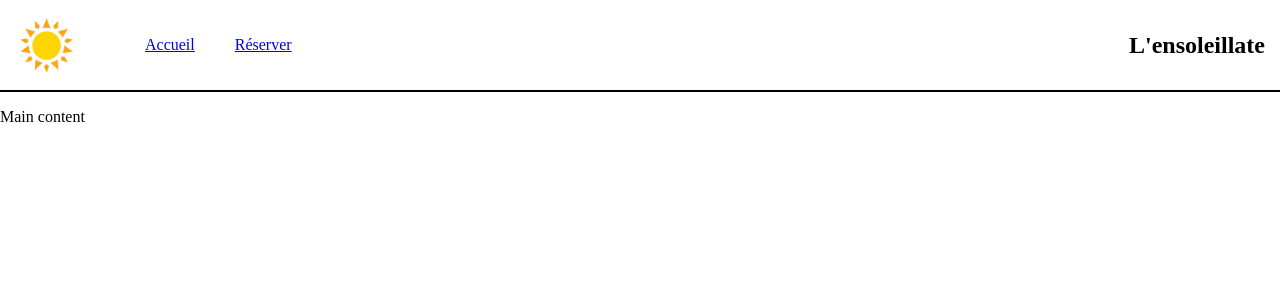
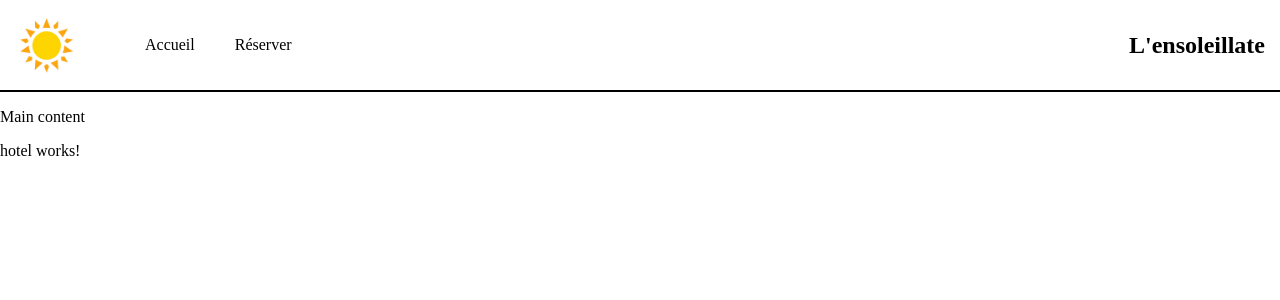
Before and after one commit to Romainub87/site-PCE, an Angular app: page / in a window 1280 px wide. Shown: the top 300 px of the page. Built offline with nearby package versions, Linux system fonts and the light colour scheme.

Commit message:
component hotel

```diff
--- a/src/app/accueil/accueil.component.html
+++ b/src/app/accueil/accueil.component.html
@@ -1,2 +1,3 @@
 <app-navbar></app-navbar>
 <p>Main content</p>
+<app-hotel></app-hotel>
--- a/src/app/app.module.ts
+++ b/src/app/app.module.ts
@@ -4,11 +4,13 @@ import { BrowserModule } from '@angular/platform-browser';
 import { AppRoutingModule } from './app-routing.module';
 import { AccueilComponent } from './accueil/accueil.component';
 import { NavbarComponent } from './navbar/navbar.component';
+import { HotelComponent } from './hotel/hotel.component';
 
 @NgModule({
   declarations: [
     AccueilComponent,
-    NavbarComponent
+    NavbarComponent,
+    HotelComponent
   ],
   imports: [
     BrowserModule,
--- /dev/null
+++ b/src/app/hotel/hotel.component.html
@@ -0,0 +1 @@
+<p>hotel works!</p>
--- a/src/app/navbar/navbar.component.scss
+++ b/src/app/navbar/navbar.component.scss
@@ -21,23 +21,22 @@
             .list-options {
                 display: flex;
                 list-style: none;
+                a {
+                    text-decoration: none;
 
-                li {
-                    padding: 20px;
+                    li {
+                        padding: 20px;
+                        color: black;
+                        &:hover {
+                            background-color: black;
+                            color: white;
+                            text-decoration: none;
+                        }
 
-                    &:hover {
-                        background-color: black;
-
-                        a {
-                            color: white;
-                        }
-                    }
-
-                    a {
-                        text-decoration: none;
-                        color: black;
                     }
                 }
+
+
             }
         }
     }
```
Also changed, not shown: src/app/hotel/hotel.component.ts (added, +10 -0 lines), src/app/hotel/hotel.component.scss (added), src/app/navbar/navbar.component.ts (line endings or trailing spaces), src/index.html (line endings or trailing spaces), 1 other file (tests, documents, lock files or other folders).
